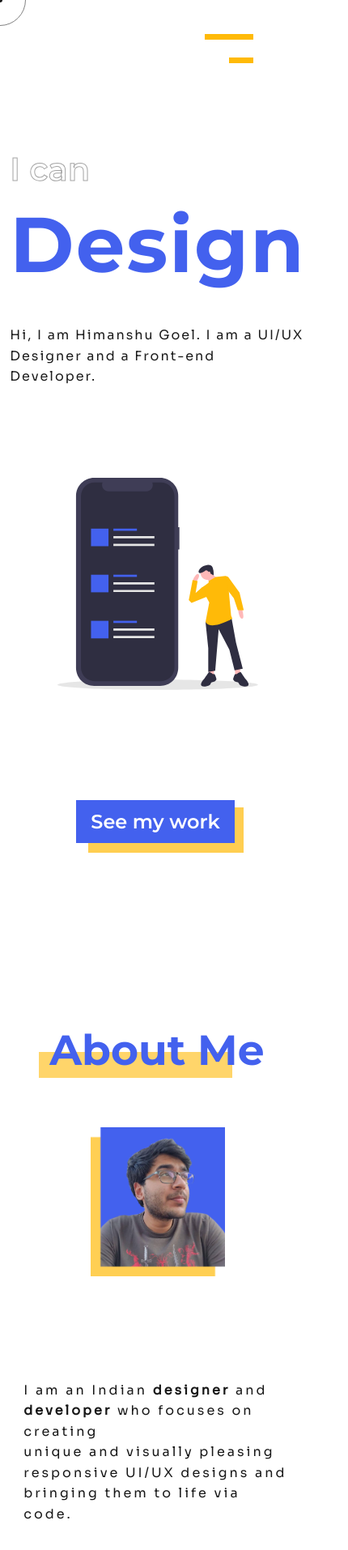
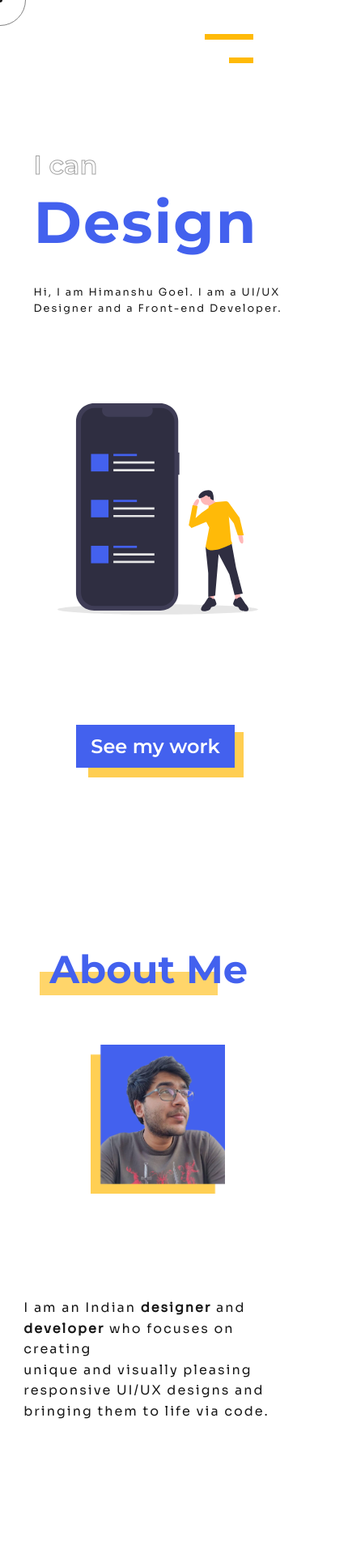
Before and after one commit to Scavengerizer/Portfolio, a React (Create React App) app: page / in a window 390 px wide. Shown: the top 1914 px of the page at 81% size, 430 px wide, since content can reach past the window. Built offline with nearby package versions, Linux system fonts and the light colour scheme.

Commit message:
site is responsive

```diff
--- a/src/styles/components/03 about.scss
+++ b/src/styles/components/03 about.scss
@@ -43,7 +43,7 @@
 
         p {
           margin: 8em 0;
-          letter-spacing: 3px;
+          letter-spacing: 2px;
           // max-width: 50%;
           // min-width: 50%;
           font: 400 1.875rem $S;
--- a/src/styles/components/07 media queries.scss
+++ b/src/styles/components/07 media queries.scss
@@ -342,3 +342,100 @@
     }
   }
 }
+
+@media (max-width: 450px) {
+  .home {
+    .container {
+      .row {
+        .home-text {
+          h2 {
+            font-size: 2rem;
+          }
+          h1 {
+            font-size: 4.5rem;
+          }
+          p {
+            font-size: 0.8rem;
+          }
+        }
+      }
+    }
+  }
+  .about {
+    .container {
+      h1 {
+        font-size: 3rem;
+      }
+      .row {
+        .about-pic {
+          margin-top: 4em;
+        }
+        .about-text {
+          margin: 0 auto;
+          p {
+            font-size: 1rem;
+          }
+        }
+      }
+    }
+  }
+  .work {
+    .container {
+      .col {
+        .work-heading {
+          h1 {
+            font-size: 3rem;
+          }
+        }
+      }
+    }
+  }
+  .contact {
+    .container {
+      .col {
+        .contact-heading {
+          h1 {
+            font-size: 3rem;
+          }
+        }
+        .contact-contents {
+          .contact-text {
+            h3 {
+              // display: none;
+              font-size: 1.25rem;
+            }
+            h5 {
+              font-size: 1rem;
+            }
+            .links {
+              .link {
+                .row {
+                  a {
+                    font-size: 1rem;
+                  }
+                }
+              }
+            }
+          }
+        }
+      }
+    }
+  }
+  footer {
+    .col {
+      .footer_links {
+        margin-left: 0em;
+        a {
+          font-size: 0.8rem;
+        }
+      }
+      .footer_pics {
+        img {
+          height: 20px;
+          width: 20px;
+          margin: 0 1.25em;
+        }
+      }
+    }
+  }
+}
```
